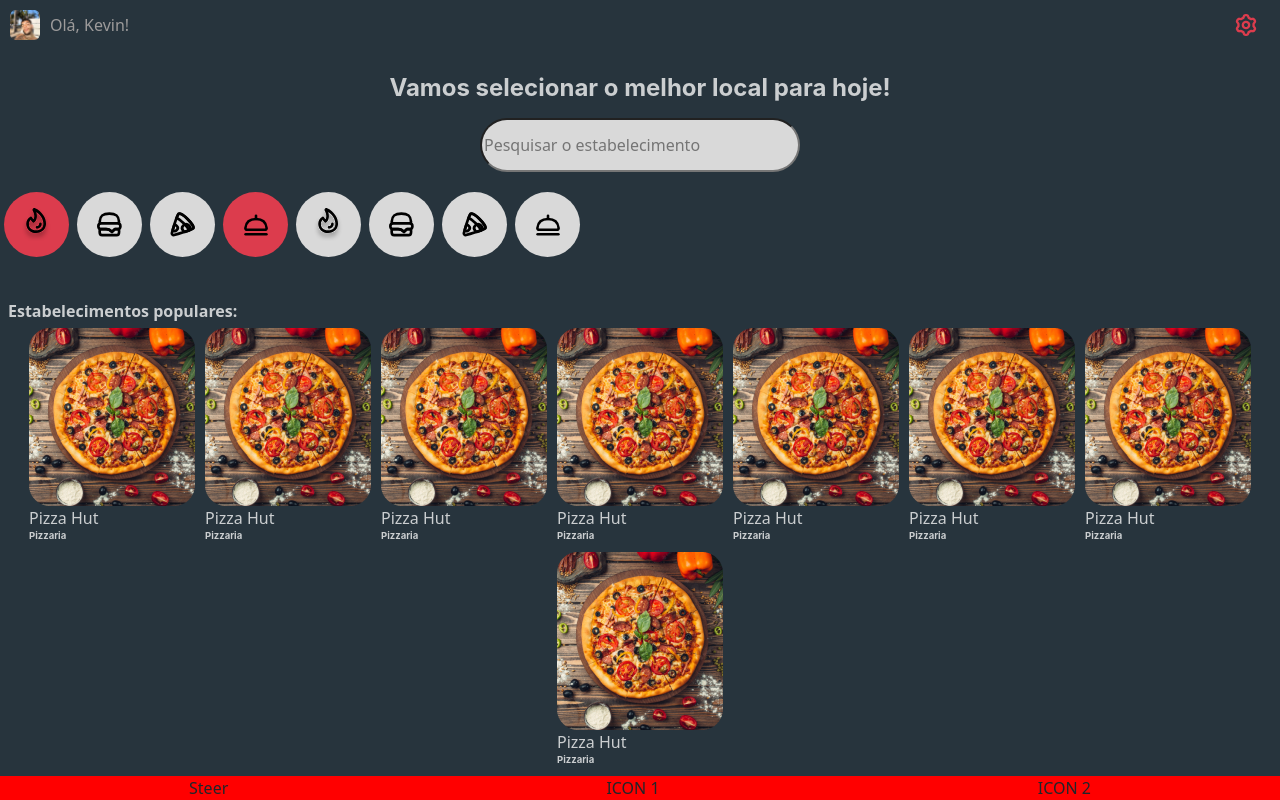
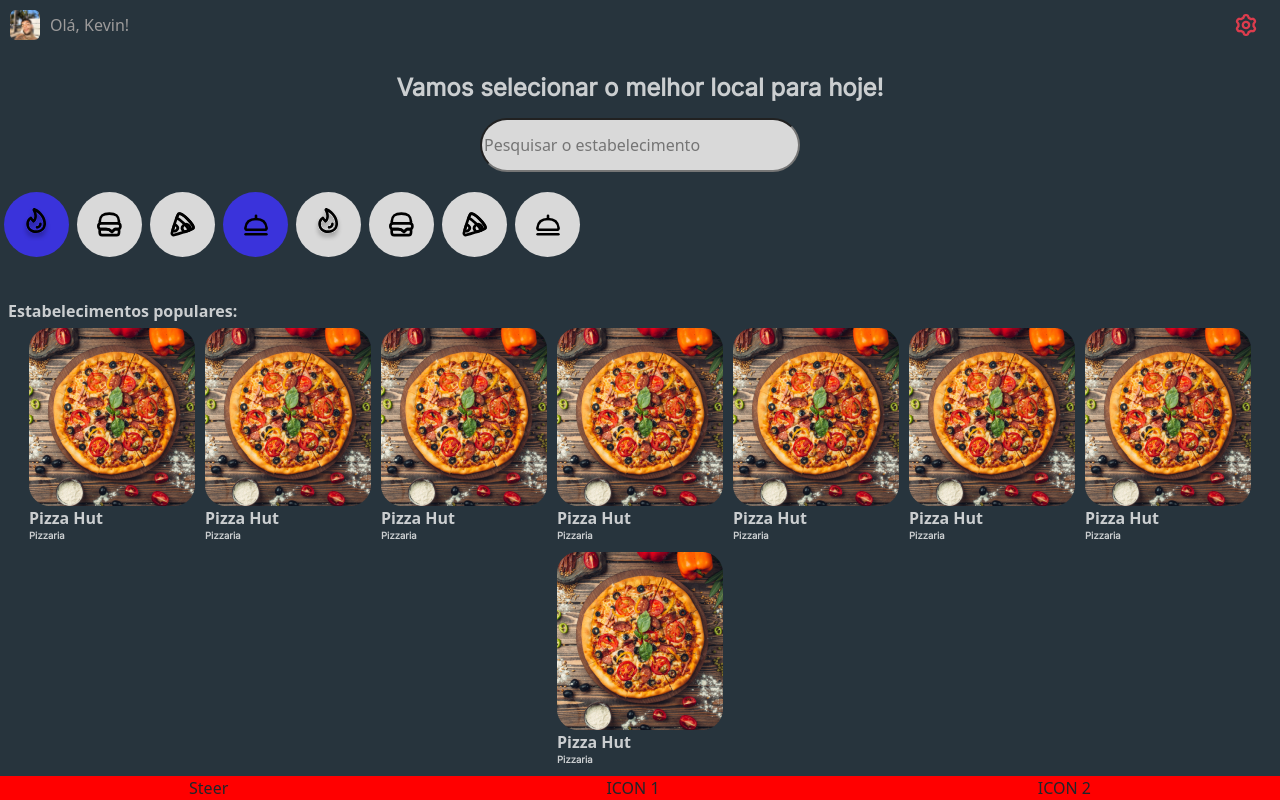
Before and after one commit to drakson-santos/steer, a React (Create React App) app: page /home in a window 1280 px wide. Built offline with nearby package versions, Linux system fonts and the light colour scheme.

Commit message:
feat: Adicionada fonte Inter

```diff
--- a/package.json
+++ b/package.json
@@ -3,6 +3,7 @@
   "version": "0.1.0",
   "private": true,
   "dependencies": {
+    "@fontsource/inter": "^4.5.14",
     "@testing-library/jest-dom": "^5.16.5",
     "@testing-library/react": "^13.4.0",
     "@testing-library/user-event": "^13.5.0",
--- a/src/App.jsx
+++ b/src/App.jsx
@@ -1,5 +1,6 @@
 import './App.css';
 import Routes from './routers/router';
+import "@fontsource/inter";
 
 function App() {
   return (
--- a/src/components/Filter/filter.css
+++ b/src/components/Filter/filter.css
@@ -13,7 +13,7 @@
 }
 
 .filter-selected {
-    background-color: #DC3C4D;
+    background-color: #3a33db;
 }
 
 .filter-no-selected {
--- a/src/components/Location/index.jsx
+++ b/src/components/Location/index.jsx
@@ -8,7 +8,7 @@
                 <img src={photo} alt="" />
             </div>
             <div>
-                <div className="steer-style-title-secondary">{title}</div>
+                <div className="steer-style-title-secondary font-weight-600">{title}</div>
                 <div className="steer-style-title-subtitle">{sub_title}</div>
             </div>
         </div>
```
Also changed, not shown: 1 other file (tests, documents, lock files or other folders).
